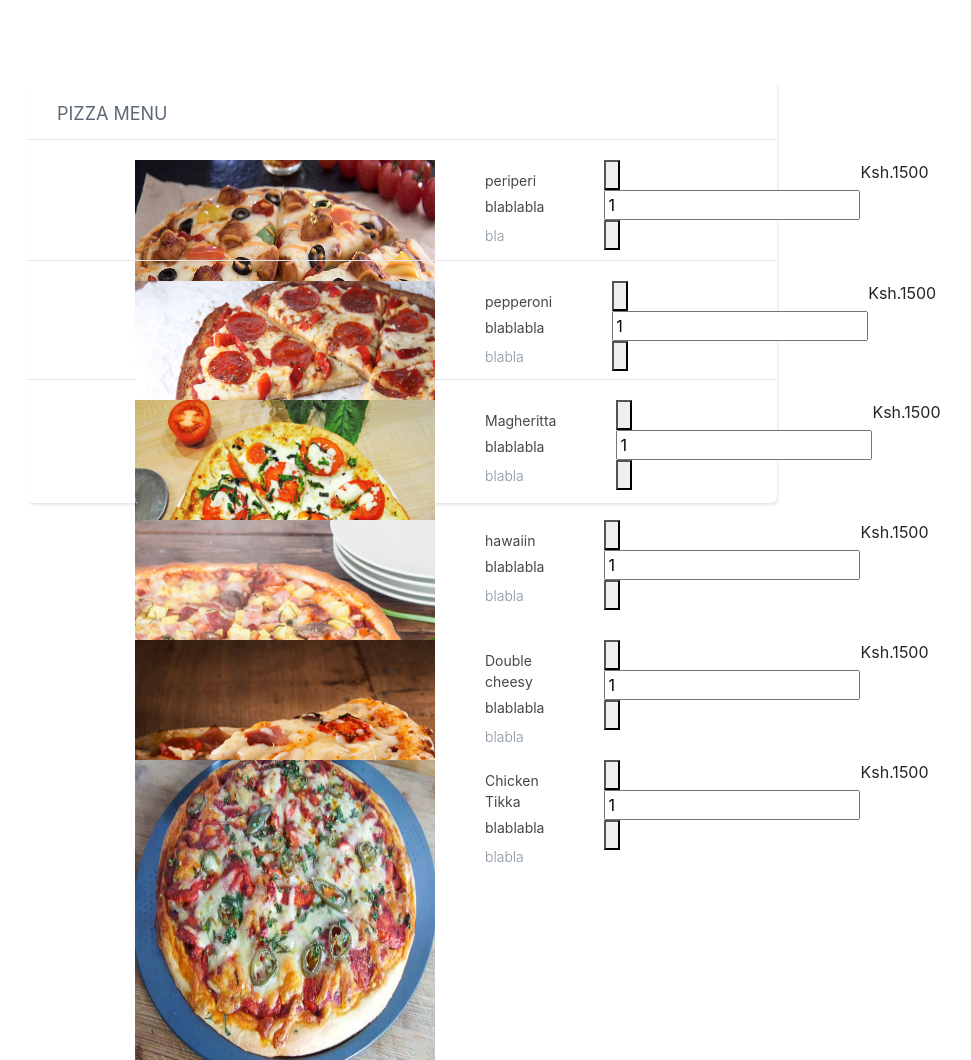
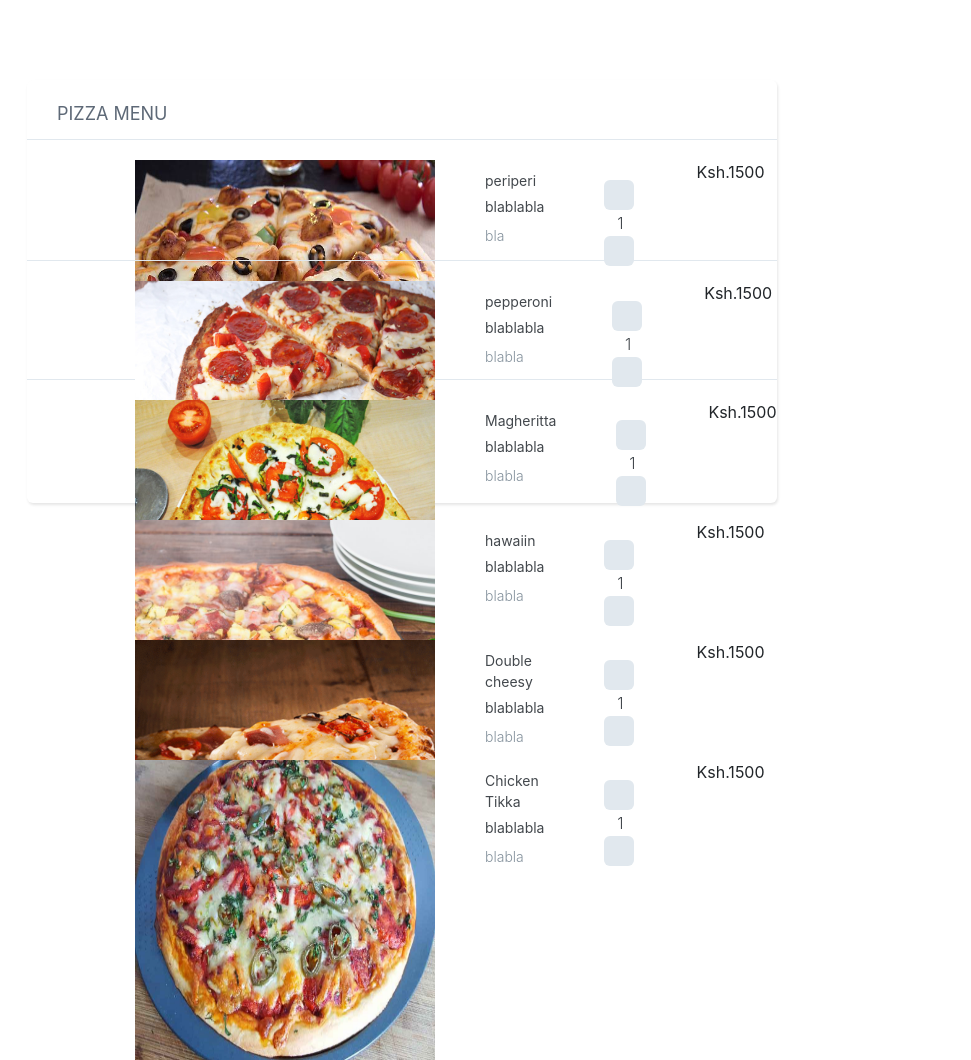
Before and after one commit to Bannette/Pizza-world, a plain HTML site: page menu.html in a window 1280 px wide. Shown: the whole page, without its empty margins (238-1209 px from the left). Drawn offline with Linux system fonts and the light colour scheme.

Commit message:
added the quantity button using css

```diff
--- a/css/styles.css
+++ b/css/styles.css
@@ -91,3 +91,36 @@
     margin-top: 8px;
     color: #86939E;
   }
+  .quantity {
+    padding-top: 20px;
+    margin-right: 60px;
+  }
+  .quantity input {
+    -webkit-appearance: none;
+    border: none;
+    text-align: center;
+    width: 32px;
+    font-size: 16px;
+    color: #43484D;
+    font-weight: 300;
+  }
+
+  button[class*=btn] {
+    width: 30px;
+    height: 30px;
+    background-color: #E1E8EE;
+    border-radius: 6px;
+    border: none;
+    cursor: pointer;
+  }
+  .minus-btn img {
+    margin-bottom: 3px;
+  }
+  .plus-btn img {
+    margin-top: 2px;
+  }
+
+  button:focus,
+  input:focus {
+    outline:0;
+  }
```
